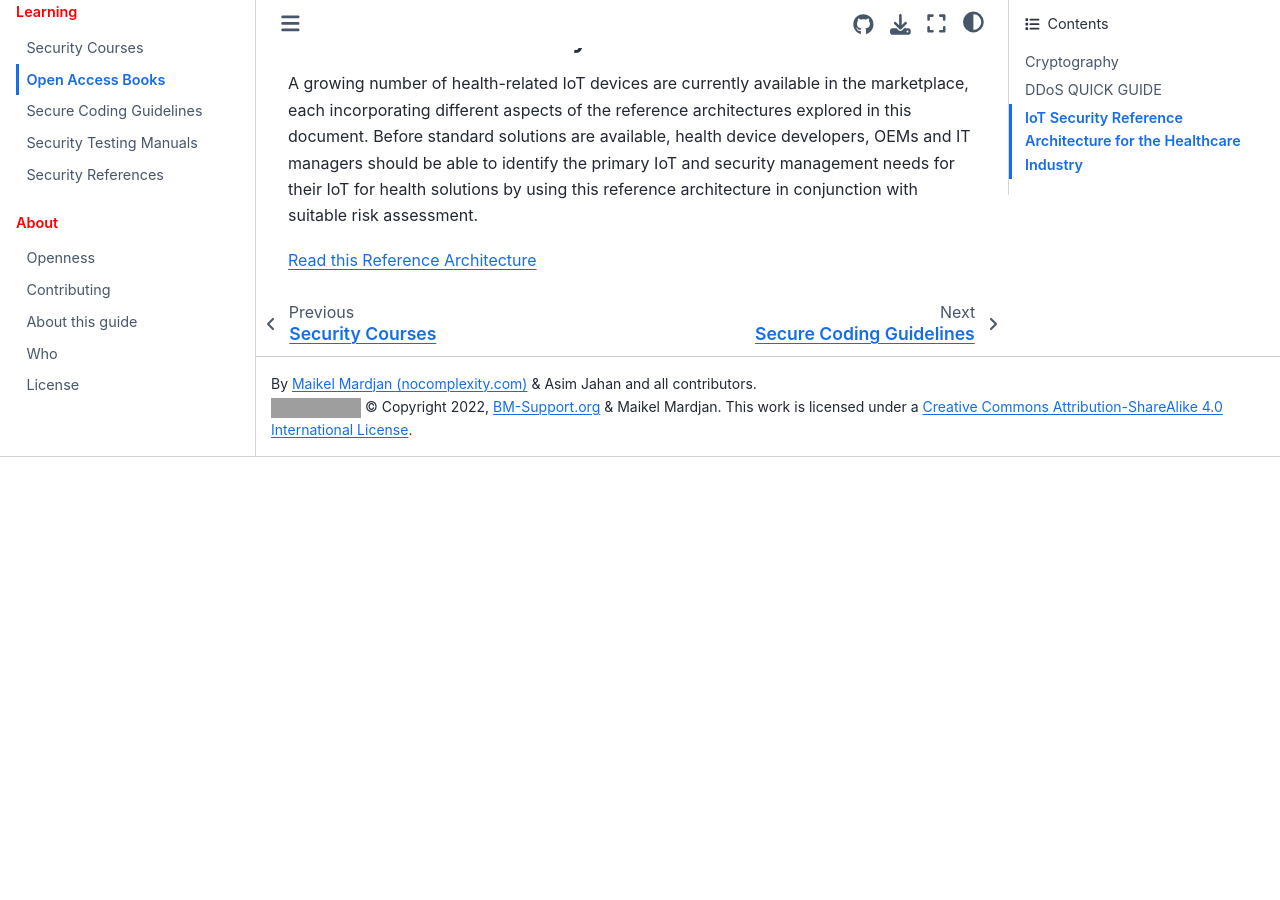
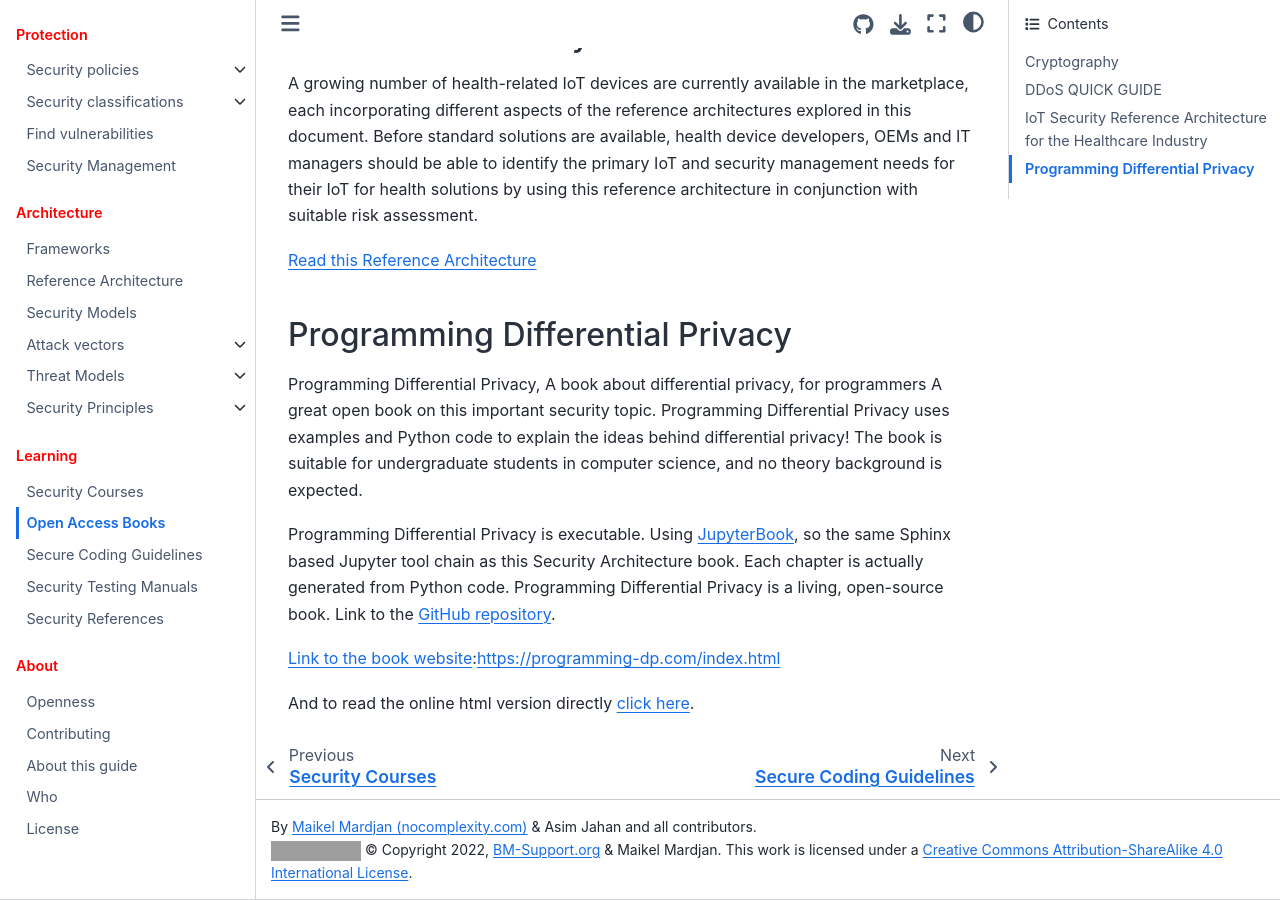
Before and after one commit to nocomplexity/SecurityArchitecture, a Jupyter Book: the page built from books.md, in a window 1280 px wide and 900 px high, scrolled down 953 px. Built offline with Jupyter Book 1.0.4 settings and Sphinx 7.4.7 and the Sphinx Book theme 1.1.4, drawn with Linux system fonts in a browser that asks for light colours; before the commit the page ends 1410 px from its top, so only the background shows below that; grey boxes are pictures that could not be loaded.

```diff
--- a/_toc.yml
+++ b/_toc.yml
@@ -17,6 +17,7 @@ parts:
       - file: csp-checklist
       - file: ncp-checklists
   - file: simplesolutions
+  - file: hardening
 
 - caption: Protection
   chapters:
--- a/books.md
+++ b/books.md
@@ -30,3 +30,19 @@ Great Guide with a simple but good overview of all DDoS methods and possible pro
 A growing number of health-related IoT devices are currently available in the marketplace, each incorporating different  aspects  of  the  reference  architectures  explored  in  this  document.  Before  standard  solutions  are available,  health  device  developers,  OEMs  and  IT  managers  should  be  able  to  identify  the  primary  IoT  and security management needs for their IoT for health solutions by using this reference architecture in conjunction with  suitable  risk  assessment.
 
 [Read this Reference Architecture](https://www.iotsecurityfoundation.org/wp-content/uploads/2019/05/IoT-Security-Reference-Architecture-For-The-Healthcare-Industry.pdf)
+
+
+
+
+## Programming Differential Privacy
+
+Programming Differential Privacy, A book about differential privacy, for programmers
+A great open book on this important security topic. Programming Differential Privacy uses examples and Python code to explain the ideas behind differential privacy! The book is suitable for undergraduate students in computer science, and no theory background is expected.
+
+Programming Differential Privacy is executable. Using [JupyterBook](https://jupyterbook.org/intro.html), so the same Sphinx based Jupyter tool chain  as this Security Architecture book. Each chapter is actually generated from Python code.
+Programming Differential Privacy is a living, open-source book. Link to the [GitHub repository](https://github.com/uvm-plaid/programming-dp).
+
+[Link to the book website](https://programming-dp.com/index.html):https://programming-dp.com/index.html
+
+
+And to read the online html version directly [click here](https://programming-dp.com/index.html).
```
Also changed, not shown: hardening.md (added, +30 -0 lines), security-references.md (+9 -0 lines).
